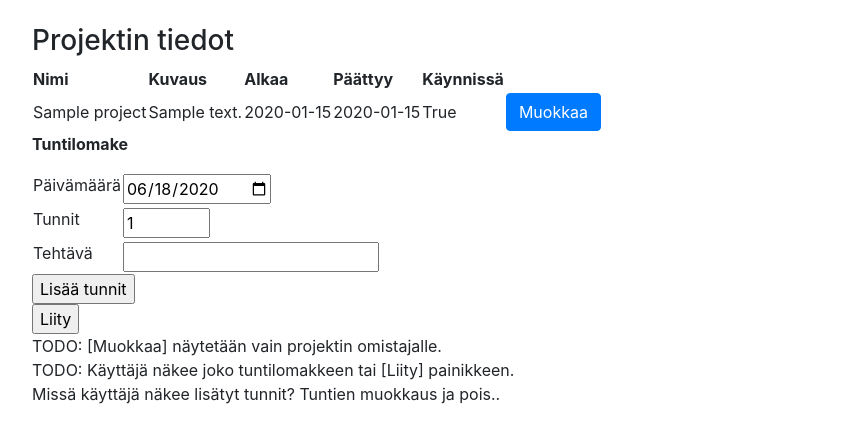
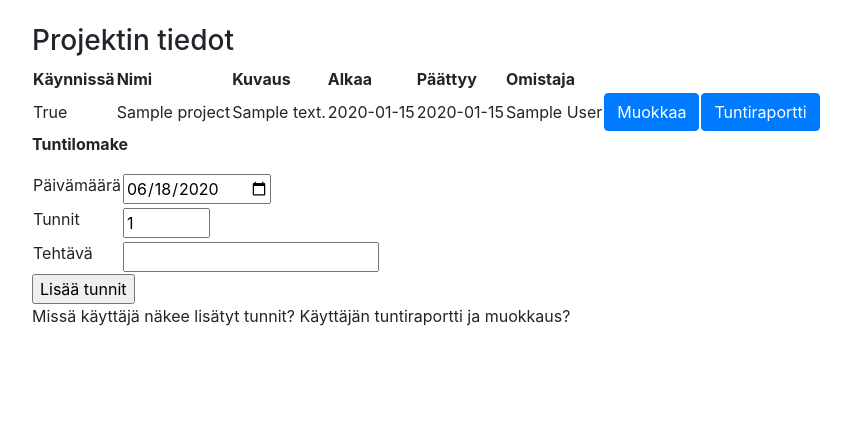
Before and after one commit to isopoju/tyoaikaseuranta, a Flask app: page /projects/1/ in a window 1280 px wide. Shown: the part 56-499 px from the top of the page, without its empty margins (53-904 px from the left). Run offline with Flask 2, Linux system fonts and the light colour scheme; a user stored in the database is signed in; tables that the repository leaves empty hold one stand-in row (values such as "Sample post"); some libraries are stand-ins or nearby versions.

Commit message:
improve user interface

```diff
--- a/application/projects/models.py
+++ b/application/projects/models.py
@@ -1,5 +1,6 @@
 from application import db
 from application.models import Base
+from application.auth.models import User
 
 attends = db.Table('participation',
     db.Column('project_id', db.Integer, db.ForeignKey('project.id', ondelete="CASCADE")),
@@ -24,3 +25,6 @@ class Project(Base):
         self.end_date = end_date
         self.running = running
         self.owner_id = owner_id
+
+    def get_owner_name(self):
+        return User.query.get(self.owner_id).name
--- a/application/templates/projects/update.html
+++ b/application/templates/projects/update.html
@@ -71,9 +71,4 @@
 >
   <input type="submit" value="Poista" />
 </form>
-<a
-  href="{{ url_for('projects_hourly_report', project_id=project.id) }}"
-  class="btn btn-primary"
-  >Tuntiraportti</a
->
 {% endblock %}
--- a/application/templates/projects/view.html
+++ b/application/templates/projects/view.html
@@ -2,18 +2,21 @@
 <h3>Projektin tiedot</h3>
 <table>
   <tr>
+    <th>Käynnissä</th>
     <th>Nimi</th>
     <th>Kuvaus</th>
     <th>Alkaa</th>
     <th>Päättyy</th>
-    <th>Käynnissä</th>
+    <th>Omistaja</th>
   </tr>
   <tr>
+    <td>{{ project.running }}</td>
     <td>{{ project.name }}</td>
     <td>{{ project.description }}</td>
     <td>{{ project.start_date }}</td>
     <td>{{ project.end_date }}</td>
-    <td>{{ project.running }}</td>
+    <td>{{ project.get_owner_name() }}</td>
+    {% if current_user.id == project.owner_id %}
     <td>
       <a
         href="{{ url_for('projects_modify', project_id=project.id) }}"
@@ -21,8 +24,25 @@
         >Muokkaa</a
       >
     </td>
+    <td>
+      <a
+        href="{{ url_for('projects_hourly_report', project_id=project.id) }}"
+        class="btn btn-primary"
+        >Tuntiraportti</a
+      >
+    </td>
+    {% endif %}
   </tr>
 </table>
+
+{% if not project in current_user.attending %}
+<form
+  method="POST"
+  action="{{ url_for('projects_join', project_id=project.id) }}"
+>
+  <input type="submit" value="Liity" />
+</form>
+{% else %}
 <p>
   <b>Tuntilomake</b>
 </p>
@@ -67,15 +87,7 @@
   </table>
   <input type="submit" value="Lisää tunnit" />
 </form>
-<form
-  method="POST"
-  action="{{ url_for('projects_join', project_id=project.id) }}"
->
-  <input type="submit" value="Liity" />
-</form>
 <p>
-  TODO: [Muokkaa] näytetään vain projektin omistajalle.<br />
-  TODO: Käyttäjä näkee joko tuntilomakkeen tai [Liity] painikkeen.<br />
-  Missä käyttäjä näkee lisätyt tunnit? Tuntien muokkaus ja pois..
+  Missä käyttäjä näkee lisätyt tunnit? Käyttäjän tuntiraportti ja muokkaus?
 </p>
-{% endblock %}
+{% endif %} {% endblock %}
--- a/application/views.py
+++ b/application/views.py
@@ -1,6 +1,6 @@
-from flask import render_template
+from flask import redirect, url_for
 from application import app
 
 @app.route("/")
 def index():
-    return render_template("index.html")
+    return redirect(url_for("projects_index"))
```
